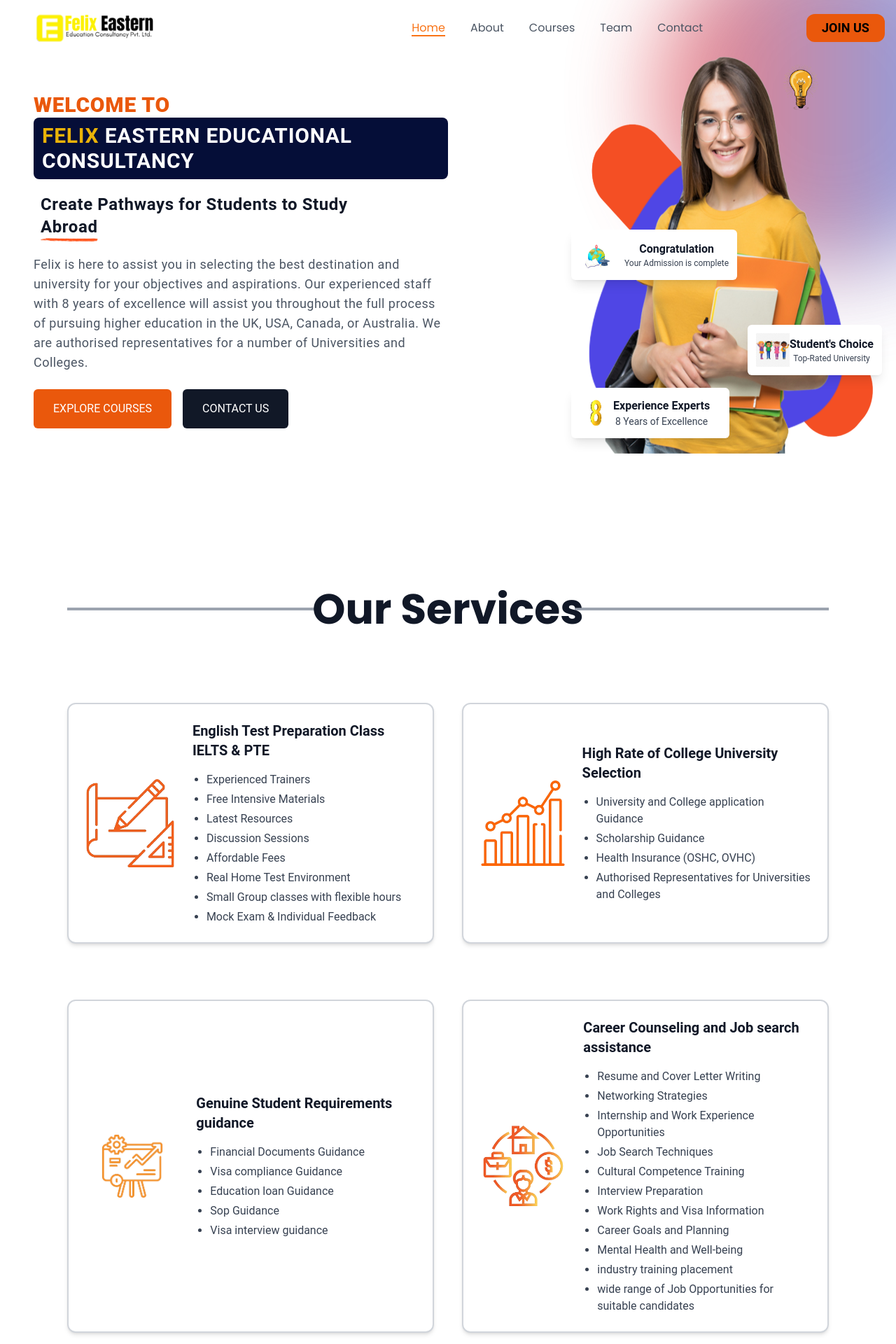
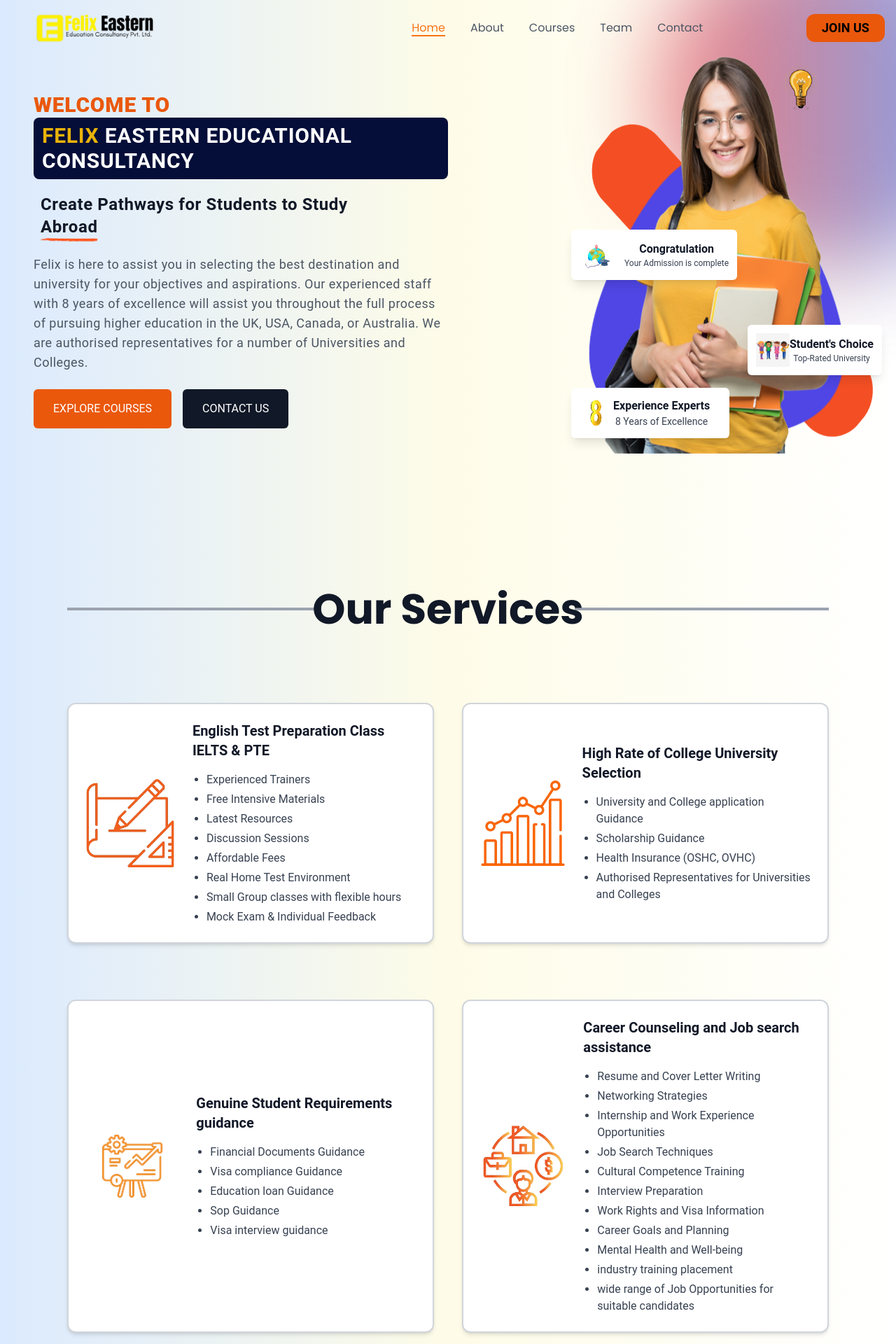
Before and after one commit to gl1tch0x1/consultancy, a React (Vite) app: page / in a window 1280 px wide. Shown: the top 1920 px of the page at 70% size. Built offline with nearby package versions, Linux system fonts and the light colour scheme.

Commit message:
admin dashboard and login

```diff
--- a/src/Routing/RouteApp.jsx
+++ b/src/Routing/RouteApp.jsx
@@ -5,7 +5,6 @@
 import Contact from '../components/Contact/Contact';
 import AdminPanel from '../components/Admin/Admin';
 import AdminLogin from '../components/Admin/AdminLogin';
-import TopStudyDestination from '../components/TopDestination/TopDestination';
 import PrivateRoute from '../components/PrivateRoute';
 
 const RouteApp = () => {
@@ -14,7 +13,6 @@
       <Routes>
         <Route path="/" element={<Layout />} />
         <Route path="/contact" element={<Contact />} />
-        <Route path="/TopDestination" element={<TopStudyDestination />} />
         <Route path="/adminLogin" element={<AdminLogin />} />
 
         {/* Protecting the admin dashboard route */}
--- a/src/components/Home/Home.jsx
+++ b/src/components/Home/Home.jsx
@@ -17,7 +17,7 @@
   };
 
   return (
-    <div className="bg-white relative overflow-hidden py-8 scroll-smooth -mt-8">
+    <div className="bg-white relative overflow-hidden py-8 scroll-smooth -mt-8  bg-gradient-to-r from-blue-100 via-yellow-50 to-white">
       {/* Gradient Blob Background Effect */}
       <div className="absolute -top-20 -right-40 w-[300px] h-[300px] md:w-[400px] md:h-[400px] lg:w-[500px] lg:h-[500px] bg-gradient-to-r from-red-500 to-blue-500 rounded-full filter blur-3xl opacity-70 animate-blob"></div>
 
--- a/src/components/Service/Service.jsx
+++ b/src/components/Service/Service.jsx
@@ -123,7 +123,7 @@
   ];
 
   return (
-    <div ref={sectionRef} className="bg-white py-16 px-6 lg:px-24">
+    <div ref={sectionRef} className="bg-white py-16 px-6 lg:px-24 bg-gradient-to-r from-blue-100 via-yellow-50 to-white">
       <div className="container mx-auto">
         {/* Heading */}
         <div className="text-center mb-16 relative">
```
Also changed, not shown: 1 other file (tests, documents, lock files or other folders).
